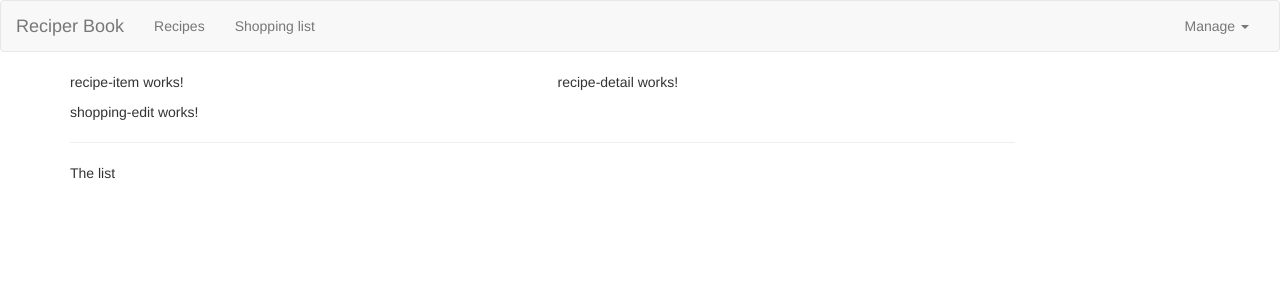
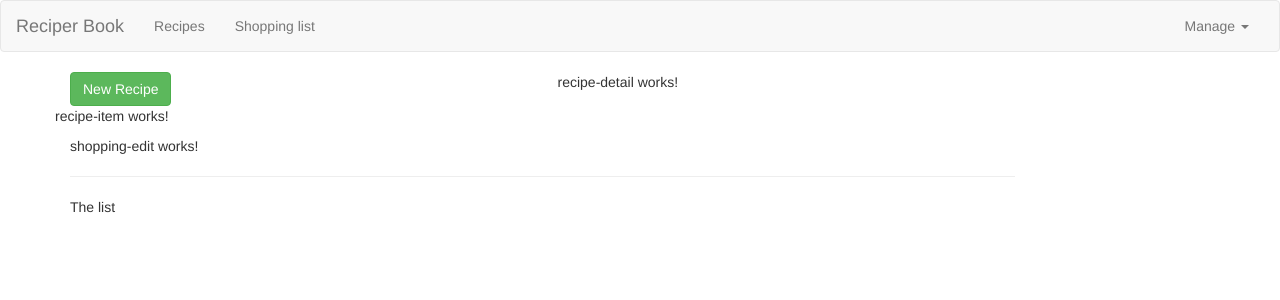
Before and after one commit to Nicelx/recipe-book-angular, an Angular app: page / in a window 1280 px wide. Shown: the top 300 px of the page. Built offline with nearby package versions, Linux system fonts and the light colour scheme.

Commit message:
recipe model

```diff
--- a/src/app/recipes/recipe-list/recipe-list.component.html
+++ b/src/app/recipes/recipe-list/recipe-list.component.html
@@ -1 +1,10 @@
-<app-recipe-item></app-recipe-item>
+<div class="row">
+	<div class="col-xs-12">
+		<button class = "btn btn-success">New Recipe</button>
+	</div>
+	<div class="row">
+		<div class="col-xs-12">
+			<app-recipe-item></app-recipe-item>
+		</div>
+	</div>
+</div>
--- a/src/app/recipes/recipe-list/recipe-list.component.ts
+++ b/src/app/recipes/recipe-list/recipe-list.component.ts
@@ -1,4 +1,5 @@
 import { Component, OnInit } from '@angular/core';
+import { Recipe } from '../recipe.model';
 
 @Component({
   selector: 'app-recipe-list',
@@ -6,6 +7,9 @@ import { Component, OnInit } from '@angular/core';
   styleUrls: ['./recipe-list.component.css']
 })
 export class RecipeListComponent implements OnInit {
+  recipes : Recipe[]= [
+    new Recipe('A test recipe', 'description', 'https://live.staticflickr.com/65535/51129079431_9ec756feb6_b.jpg')
+  ];
 
   constructor() { }
 
--- /dev/null
+++ b/src/app/recipes/recipe.model.ts
@@ -0,0 +1,12 @@
+export class Recipe {
+	public name : string;
+	public description : string;
+	public imagePath: string;
+
+	constructor(name: string, description: string, imagePath: string) {
+		this.name = name;
+		this.description = description;
+		this.imagePath = imagePath;
+
+	}
+}
```
